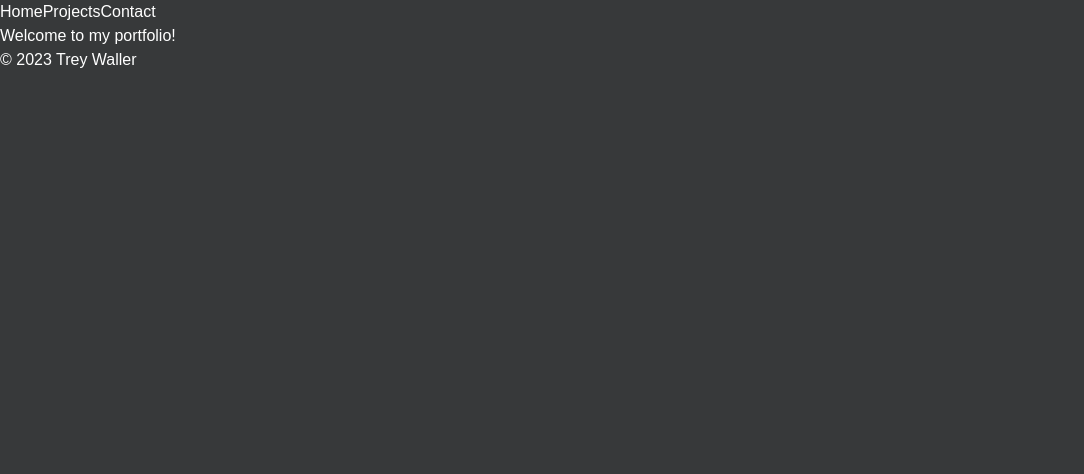
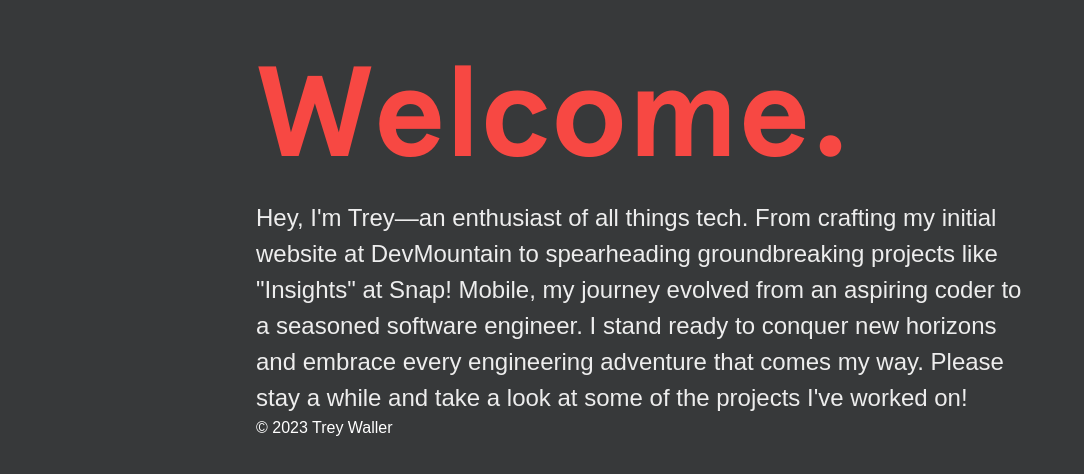
Before and after one commit to Tlwaller/TLW-Portfolio, a React (Create React App) app: page / in a window 1280 px wide. Shown: the top 474 px of the page, without its empty margins (0-1084 px from the left). Built offline with nearby package versions, Linux system fonts and the light colour scheme; a web font is replaced by a local one.

Commit message:
Remove pages, update header to hero

```diff
--- a/src/App.tsx
+++ b/src/App.tsx
@@ -1,22 +1,14 @@
 // src/App.tsx
 import React from 'react';
 import { BrowserRouter as Router, Switch, Route } from 'react-router-dom';
-import Header from './components/Header';
-import Footer from './components/Footer';
-import Home from './pages/Home';
-import Projects from './pages/Projects';
-import Contact from './pages/Contact';
+import Hero from "./components/Hero";
+import Footer from "./components/Footer";
 
 const App: React.FC = () => {
   return (
     <Router>
-      <div>
-        <Header />
-        <Switch>
-          <Route path="/" exact component={Home} />
-          <Route path="/projects" component={Projects} />
-          <Route path="/contact" component={Contact} />
-        </Switch>
+      <div className="max-w-screen-md mx-auto my-auto">
+        <Hero />
         <Footer />
       </div>
     </Router>
--- a/src/components/Header.tsx
+++ /dev/null
@@ -1,17 +0,0 @@
-// src/components/Header.tsx
-import React from 'react';
-import { Link } from 'react-router-dom';
-
-const Header: React.FC = () => {
-  return (
-    <header>
-      <nav>
-        <Link to="/">Home</Link>
-        <Link to="/projects">Projects</Link>
-        <Link to="/contact">Contact</Link>
-      </nav>
-    </header>
-  );
-};
-
-export default Header;
--- /dev/null
+++ b/src/components/Hero.tsx
@@ -0,0 +1,20 @@
+// src/components/Header.tsx
+import React from "react";
+
+const Hero: React.FC = () => {
+  return (
+    <header>
+      <h1 className="text-9xl text-primary mt-12 mb-6">Welcome.</h1>
+      <p className="text-secondary text-2xl leading-9">
+        Hey, I'm Trey—an enthusiast of all things tech. From crafting my initial
+        website at DevMountain to spearheading groundbreaking projects like
+        "Insights" at Snap! Mobile, my journey evolved from an aspiring coder to
+        a seasoned software engineer. I stand ready to conquer new horizons and
+        embrace every engineering adventure that comes my way. Please stay a
+        while and take a look at some of the projects I've worked on!
+      </p>
+    </header>
+  );
+};
+
+export default Hero;
--- a/src/index.css
+++ b/src/index.css
@@ -5,6 +5,15 @@
 @font-face {
   font-family: 'Apercu';
   src: url('fonts/Apercu\ Regular.woff') format('woff');
+}
+
+@font-face {
+  font-family: 'Apercu Bold';
+  src: url('fonts/Apercu-Bold.woff') format('woff');
+}
+
+h1 {
+  font-family: 'Apercu Bold';
 }
 
 body {
--- a/src/pages/Contact.tsx
+++ /dev/null
@@ -1,8 +0,0 @@
-// src/pages/Contact.tsx
-import React from 'react';
-
-const Contact: React.FC = () => {
-  return <div>Contact me at tlwaller99@gmail.com</div>;
-};
-
-export default Contact;
--- a/src/pages/Home.tsx
+++ /dev/null
@@ -1,8 +0,0 @@
-// src/pages/Home.tsx
-import React from 'react';
-
-const Home: React.FC = () => {
-  return <div>Welcome to my portfolio!</div>;
-};
-
-export default Home;
--- a/src/pages/Projects.tsx
+++ /dev/null
@@ -1,8 +0,0 @@
-// src/pages/Projects.tsx
-import React from 'react';
-
-const Projects: React.FC = () => {
-  return <div>Check out my projects here!</div>;
-};
-
-export default Projects;
```
Also changed, not shown: src/fonts/Apercu-Bold.woff (added).
